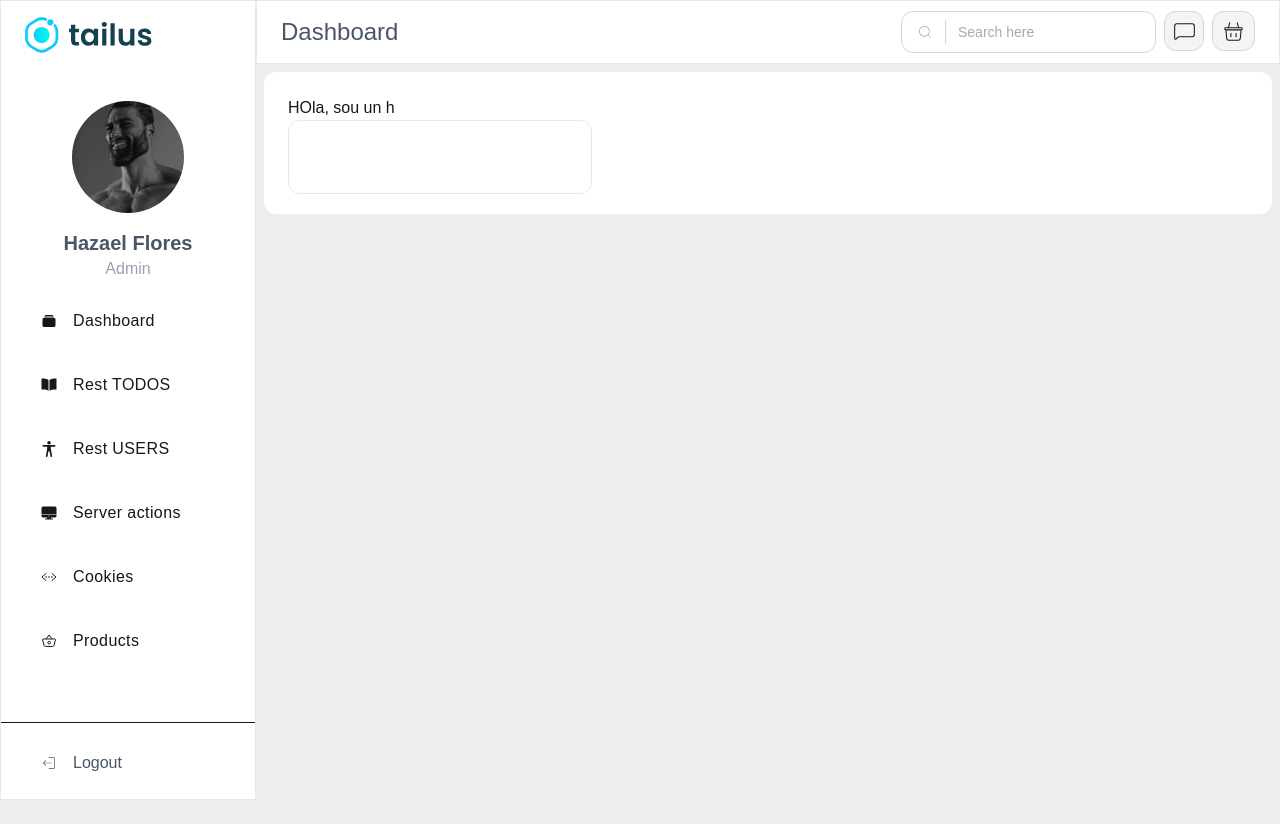
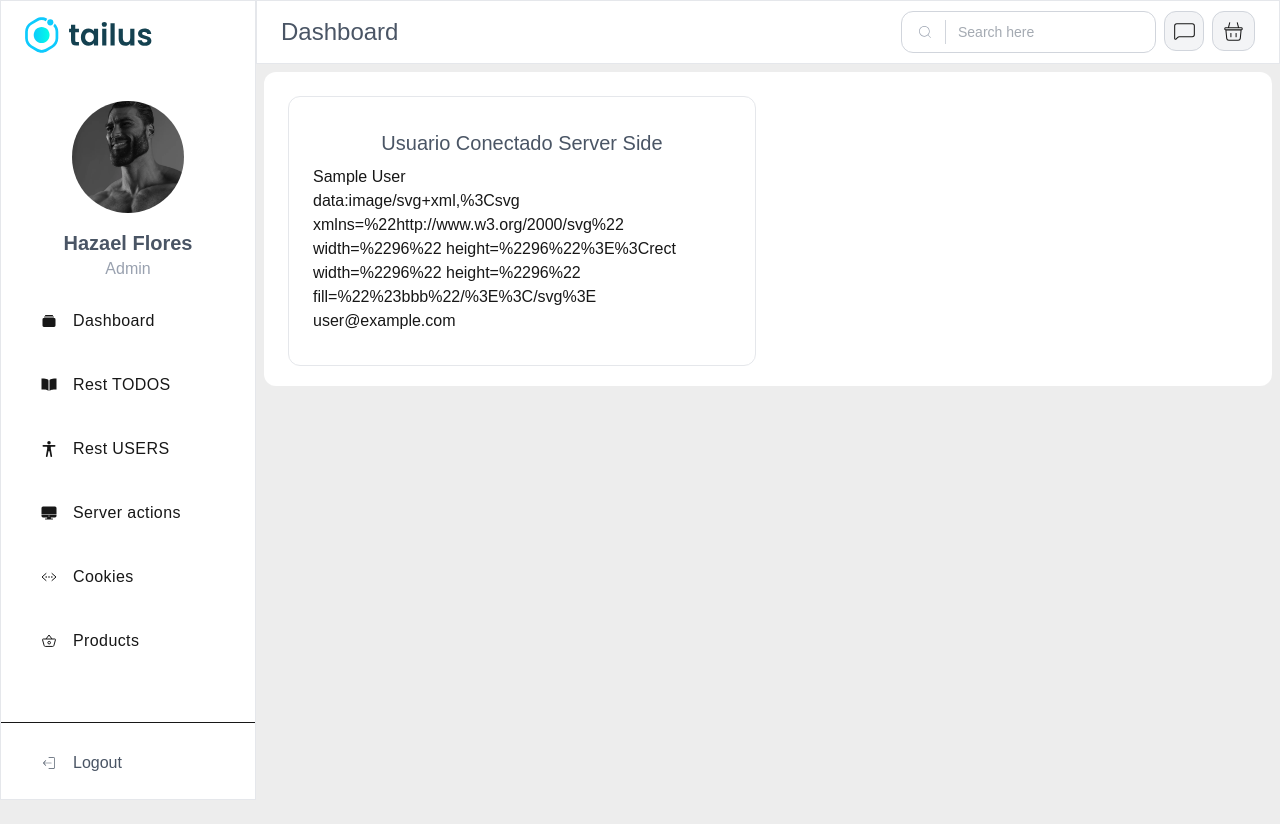
Before and after one commit to HazaFG/admin-todos, a Next.js app: page /dashboard in a window 1280 px wide. Built offline with nearby package versions, Linux system fonts and the light colour scheme; no server answers; sample sign-in values are in the browser's storage.

Commit message:
Mostrar informacion del usuario autenticado server side

```diff
--- a/src/app/dashboard/page.tsx
+++ b/src/app/dashboard/page.tsx
@@ -1,11 +1,28 @@
 import { WidgetItem } from "@/components/WidgetItem";
+import { getServerSession } from "next-auth";
+import { authOptions } from "../api/auth/[...nextauth]/route";
+import { redirect } from "next/navigation";
 
-export default function DashboardPage() {
+export default async function DashboardPage() {
+  const session = await getServerSession(authOptions)
+
+
+  //Si no hay sesion del usuario
+  if (!session) {
+    redirect('/api/auth/signin')
+  }
+
   return (
     <>
-      <h1>HOla, sou un h</h1>
-      <div className="grid gap-6 md:grid-cols-2 lg:grid-cols-3">
-        <WidgetItem />
+      {/* <h1>HOla, sou un h</h1> */}
+      <div className="grid gap-6 grid-cols-1 grid-cols-1 sm:grid-cols-2">
+        <WidgetItem title="Usuario Conectado Server Side">
+          <div className="flex flex-col">
+            <span> {session.user?.name}</span>
+            <span> {session.user?.image}</span>
+            <span> {session.user?.email}</span>
+          </div>
+        </WidgetItem>
       </div>
     </>
   )
```
Also changed, not shown: src/app/api/auth/[...nextauth]/route.ts (line endings or trailing spaces).
